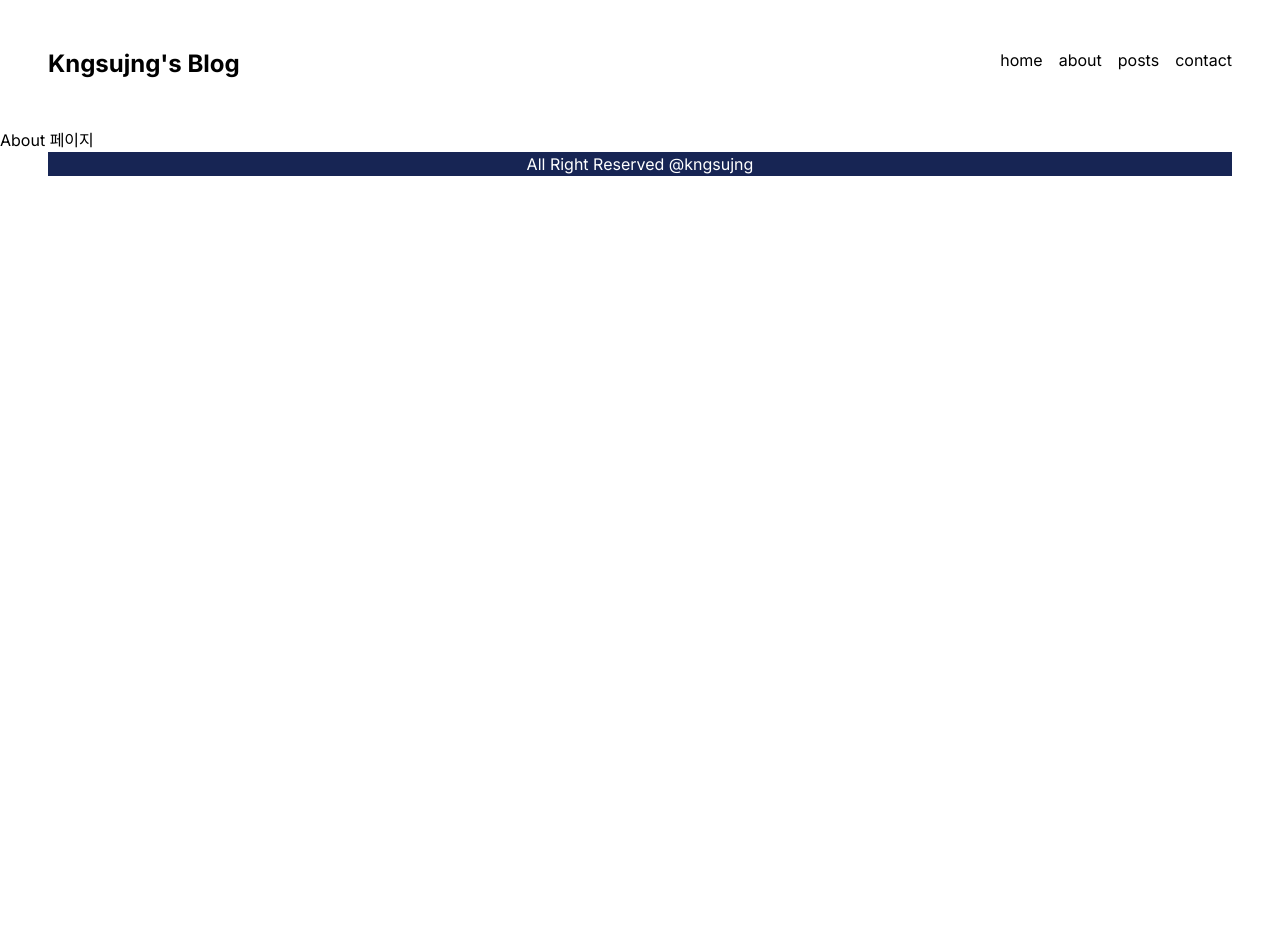
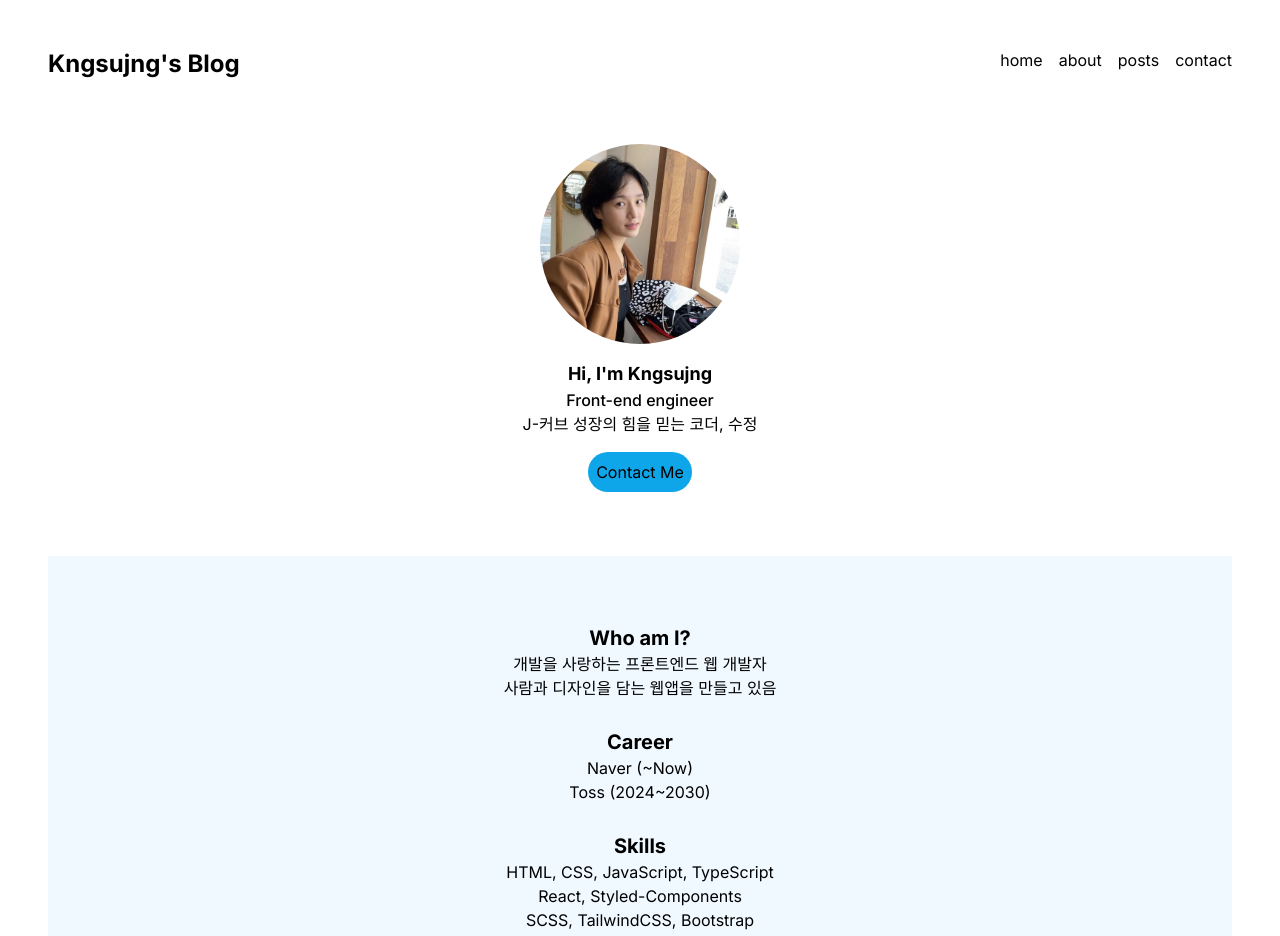
Before and after one commit to kngsujng/Blog-app, a Next.js app: page /about in a window 1280 px wide. Shown: the top 936 px of the page. Before the commit the page ends 800 px from the top, so only its background shows below. Built offline with nearby package versions, Linux system fonts and the light colour scheme.

Commit message:
Design: About 페이지 추가

```diff
--- a/src/app/about/page.tsx
+++ b/src/app/about/page.tsx
@@ -1,3 +1,23 @@
+import Profile from '../components/Profile';
+
 export default function About() {
-	return <div>About 페이지</div>;
+	return (
+		<>
+			<Profile />
+			<section className="m-12 p-10 bg-sky-50 text-center">
+				<p className="text-xl font-bold mt-7">Who am I?</p>
+				<p>개발을 사랑하는 프론트엔드 웹 개발자</p>
+				<p>사람과 디자인을 담는 웹앱을 만들고 있음</p>
+				<p className="text-xl font-bold mt-7">Career</p>
+				<p>Naver (~Now)</p>
+				<p>Toss (2024~2030)</p>
+				<p className="text-xl font-bold mt-7">Skills</p>
+				<p>HTML, CSS, JavaScript, TypeScript</p>
+				<p>React, Styled-Components</p>
+				<p>SCSS, TailwindCSS, Bootstrap</p>
+				<p>Git, Notion, Slack, DisCord</p>
+				<p>Figma</p>
+			</section>
+		</>
+	);
 }
```
